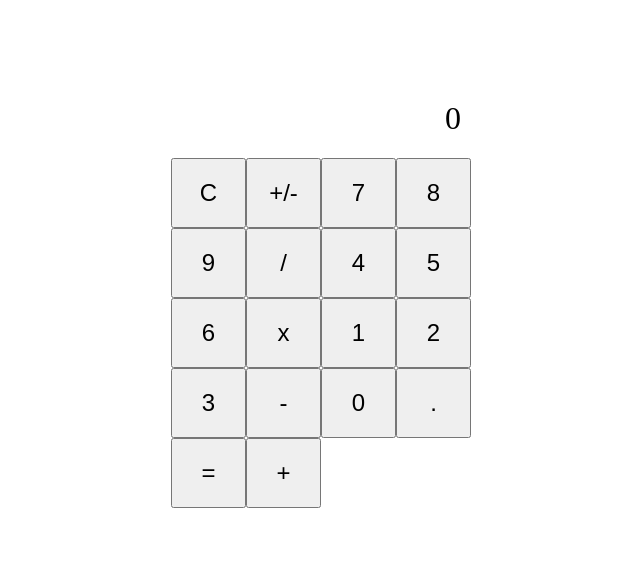
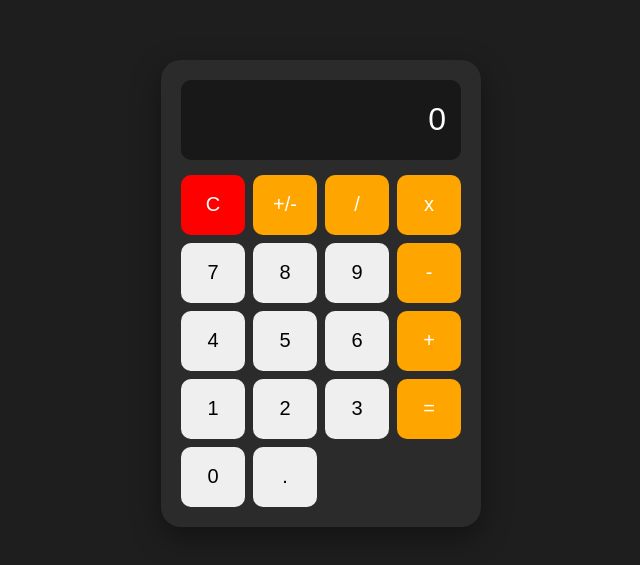
Before and after one commit to OiakBez/calculator-in-javascript, a plain HTML site: page index.html in a window 1280 px wide. Shown: the part 107-672 px from the top of the page, without its empty margins (319-959 px from the left). Drawn offline with Linux system fonts and the light colour scheme.

Commit message:
feat: finalizada interface da calculadora (UI) e sua lógica de cálculo

```diff
--- a/index.html
+++ b/index.html
@@ -15,29 +15,28 @@
         </div>
 
         <div class="botoes">
+            <button class="clear">C</button>
+            <button class="operadores">+/-</button>
+            <button class="operadores">/</button>
+            <button class="operadores">x</button>
 
-            <button>C</button>
-            <button>+/-</button>
             <button>7</button>
             <button>8</button>
             <button>9</button>
-            <button>/</button>
+            <button class="operadores">-</button>
 
             <button>4</button>
             <button>5</button>
             <button>6</button>
-            <button>x</button>
+            <button class="operadores">+</button>
 
             <button>1</button>
             <button>2</button>
             <button>3</button>
-            <button>-</button>
+            <button class="operadores">=</button>
 
             <button>0</button>
             <button>.</button>
-            <button>=</button>
-            <button>+</button>
-
         </div>
     </main>
 
--- a/style.css
+++ b/style.css
@@ -1,7 +1,7 @@
 * {
-    box-sizing: border-box;
     margin: 0;
     padding: 0;
+    box-sizing: border-box;
 }
 
 body {
@@ -10,30 +10,79 @@ body {
     display: flex;
     justify-content: center;
     align-items: center;
+
+    background-color: #1e1e1e;
+
+    font-family: Arial, sans-serif;
 }
 
 .calculadora {
-    width: 300px;
+    width: 320px;
+
+    padding: 20px;
+
+    background-color: #2b2b2b;
+
+    border-radius: 20px;
+
+    box-shadow: 0 10px 30px rgba(0, 0, 0, 0.4);
 }
 
 .visor {
+    width: 100%;
     height: 80px;
+
+    margin-bottom: 15px;
+    padding: 15px;
 
     display: flex;
     justify-content: flex-end;
     align-items: center;
 
-    padding: 10px;
+    background-color: #181818;
 
-    font-size: 2rem;
+    border-radius: 10px;
+
+    color: white;
+
+    font-size: 32px;
+
+    overflow: hidden;
 }
 
 .botoes {
     display: grid;
+
     grid-template-columns: repeat(4, 1fr);
+
+    gap: 8px;
 }
 
 button {
-    height: 70px;
-    font-size: 1.5rem;
+    height: 60px;
+
+    border: none;
+    border-radius: 10px;
+
+    font-size: 20px;
+
+    cursor: pointer;
 }
+
+button:hover {
+    filter: brightness(1.2);
+}
+
+button:active {
+    transform: scale(0.95);
+}
+
+.operadores {
+    color: white;
+    background-color: orange;
+}
+
+.clear {
+    color: white;
+    background-color: red;
+}
```
